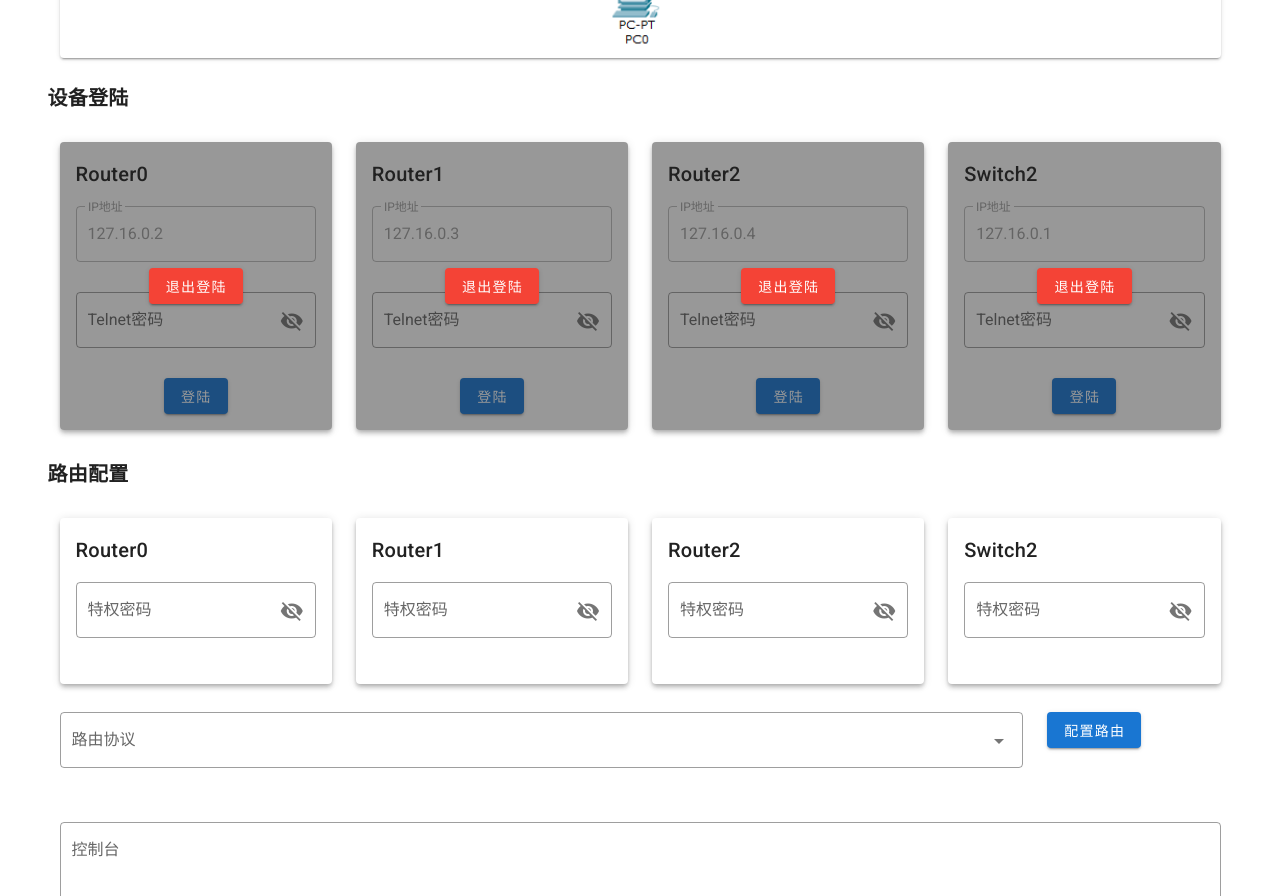
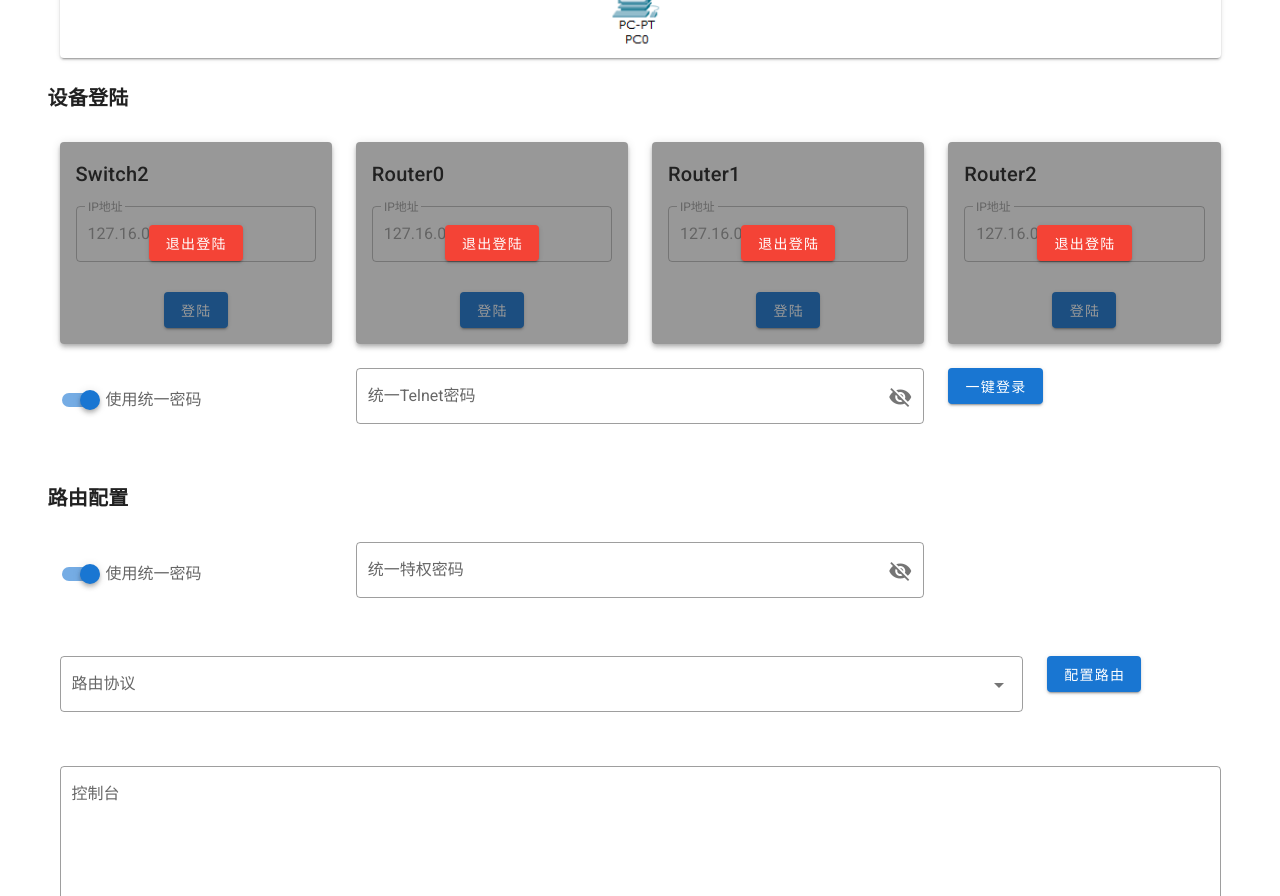
Before and after one commit to codelumos/dynamic-routing-front-end, a Vue app: page / in a window 1280 px wide. Shown: the part 440-1336 px from the top of the page. Built offline with nearby package versions, Linux system fonts and the light colour scheme.

Commit message:
增加配置统一密码的功能

```diff
--- a/src/components/Config.vue
+++ b/src/components/Config.vue
@@ -8,19 +8,38 @@
 
     <p style="white-space: pre-line"></p>
 
-    <v-row class="text-center">
+    <v-row class="text-center" v-show="!pwd_uf_en">
+      <v-col sm="3">
+        <v-card elevation="4">
+          <v-card-title>Switch2</v-card-title>
+          <v-card-text>
+            <v-text-field
+                v-model="pwd_s2"
+                label="特权密码"
+                required
+                outlined
+                :append-icon="show_s2 ? 'mdi-eye' : 'mdi-eye-off'"
+                :type="show_s2 ? 'text' : 'password'"
+                @click:append="show_s2 = !show_s2"
+            ></v-text-field>
+          </v-card-text>
+        </v-card>
+      </v-col>
+
+      <v-spacer></v-spacer>
+
       <v-col sm="3">
         <v-card elevation="4">
           <v-card-title>Router0</v-card-title>
           <v-card-text>
             <v-text-field
-                v-model="pwd_enable_r0"
+                v-model="pwd_r0"
                 label="特权密码"
                 required
                 outlined
-                :append-icon="show_r0_2 ? 'mdi-eye' : 'mdi-eye-off'"
-                :type="show_r0_2 ? 'text' : 'password'"
-                @click:append="show_r0_2 = !show_r0_2"
+                :append-icon="show_r0 ? 'mdi-eye' : 'mdi-eye-off'"
+                :type="show_r0 ? 'text' : 'password'"
+                @click:append="show_r0 = !show_r0"
             ></v-text-field>
           </v-card-text>
         </v-card>
@@ -33,13 +52,13 @@
           <v-card-title>Router1</v-card-title>
           <v-card-text>
             <v-text-field
-                v-model="pwd_enable_r1"
+                v-model="pwd_r1"
                 label="特权密码"
                 required
                 outlined
-                :append-icon="show_r1_2 ? 'mdi-eye' : 'mdi-eye-off'"
-                :type="show_r1_2 ? 'text' : 'password'"
-                @click:append="show_r1_2 = !show_r1_2"
+                :append-icon="show_r1 ? 'mdi-eye' : 'mdi-eye-off'"
+                :type="show_r1 ? 'text' : 'password'"
+                @click:append="show_r1 = !show_r1"
             ></v-text-field>
           </v-card-text>
         </v-card>
@@ -52,35 +71,37 @@
           <v-card-title>Router2</v-card-title>
           <v-card-text>
             <v-text-field
-                v-model="pwd_enable_r2"
+                v-model="pwd_r2"
                 label="特权密码"
                 required
                 outlined
-                :append-icon="show_r2_2 ? 'mdi-eye' : 'mdi-eye-off'"
-                :type="show_r2_2 ? 'text' : 'password'"
-                @click:append="show_r2_2 = !show_r2_2"
+                :append-icon="show_r2 ? 'mdi-eye' : 'mdi-eye-off'"
+                :type="show_r2 ? 'text' : 'password'"
+                @click:append="show_r2 = !show_r2"
             ></v-text-field>
           </v-card-text>
         </v-card>
       </v-col>
+    </v-row>
 
-      <v-spacer></v-spacer>
-
+    <v-row>
       <v-col sm="3">
-        <v-card elevation="4">
-          <v-card-title>Switch2</v-card-title>
-          <v-card-text>
-            <v-text-field
-                v-model="pwd_enable_s2"
-                label="特权密码"
-                required
-                outlined
-                :append-icon="show_s2_2 ? 'mdi-eye' : 'mdi-eye-off'"
-                :type="show_s2_2 ? 'text' : 'password'"
-                @click:append="show_s2_2 = !show_s2_2"
-            ></v-text-field>
-          </v-card-text>
-        </v-card>
+        <v-switch
+            v-model="pwd_uf_en"
+            :label="`使用统一密码`"
+        ></v-switch>
+      </v-col>
+      <v-col sm="6">
+        <v-text-field
+            v-show="pwd_uf_en"
+            v-model="pwd_uf"
+            label="统一特权密码"
+            required
+            outlined
+            :append-icon="show_uf ? 'mdi-eye' : 'mdi-eye-off'"
+            :type="show_uf ? 'text' : 'password'"
+            @click:append="show_uf = !show_uf"
+        ></v-text-field>
       </v-col>
     </v-row>
 
@@ -124,14 +145,19 @@ export default {
   name: "Config",
   data() {
     return {
-      pwd_enable_r0: '',
-      show_r0_2: false,
-      pwd_enable_r1: '',
-      show_r1_2: false,
-      pwd_enable_r2: '',
-      show_r2_2: false,
-      pwd_enable_s2: '',
-      show_s2_2: false
+      // 使用统一密码
+      pwd_uf_en: true,
+      pwd_uf: '',
+      // 设备独立密码
+      pwd_r0: '',
+      pwd_r1: '',
+      pwd_r2: '',
+      pwd_s2: '',
+      // 密码可见性
+      show_r0: false,
+      show_r1: false,
+      show_r2: false,
+      show_s2: false
     }
   }
 }
--- a/src/components/Login.vue
+++ b/src/components/Login.vue
@@ -11,6 +11,48 @@
     <v-row class="text-center">
       <v-col sm="3">
         <v-card elevation="4">
+          <v-card-title>Switch2</v-card-title>
+          <v-card-text>
+            <v-text-field
+                v-model="ip_s2"
+                label="IP地址"
+                required
+                outlined
+                disabled
+            ></v-text-field>
+            <v-text-field
+                v-show="!pwd_uf_en"
+                v-model="pwd_s2"
+                label="Telnet密码"
+                required
+                outlined
+                :append-icon="show_s2 ? 'mdi-eye' : 'mdi-eye-off'"
+                :type="show_s2 ? 'text' : 'password'"
+                @click:append="show_s2 = !show_s2"
+            ></v-text-field>
+            <v-btn elevation="2" color="primary" v-on:click="login_s2">
+              登陆
+            </v-btn>
+          </v-card-text>
+          <v-overlay
+              :absolute=true
+              :z-index=0
+              :value="login_state_s2"
+          >
+            <v-btn
+                color="red lighten"
+                @click="login_state_s2 = false"
+            >
+              退出登陆
+            </v-btn>
+          </v-overlay>
+        </v-card>
+      </v-col>
+
+      <v-spacer></v-spacer>
+
+      <v-col sm="3">
+        <v-card elevation="4">
           <v-card-title>Router0</v-card-title>
           <v-card-text>
             <v-text-field
@@ -21,13 +63,14 @@
                 disabled
             ></v-text-field>
             <v-text-field
-                v-model="pwd_telnet_r0"
+                v-show="!pwd_uf_en"
+                v-model="pwd_r0"
                 label="Telnet密码"
                 required
                 outlined
-                :append-icon="show_r0_1 ? 'mdi-eye' : 'mdi-eye-off'"
-                :type="show_r0_1 ? 'text' : 'password'"
-                @click:append="show_r0_1 = !show_r0_1"
+                :append-icon="show_r0 ? 'mdi-eye' : 'mdi-eye-off'"
+                :type="show_r0 ? 'text' : 'password'"
+                @click:append="show_r0 = !show_r0"
             ></v-text-field>
             <v-btn elevation="2" color="primary" v-on:click="login_r0">
               登陆
@@ -36,11 +79,11 @@
           <v-overlay
               :absolute=true
               :z-index=0
-              :value="login_succeed_r0"
+              :value="login_state_r0"
           >
             <v-btn
                 color="red lighten"
-                @click="login_succeed_r0 = false"
+                @click="login_state_r0 = false"
             >
               退出登陆
             </v-btn>
@@ -62,13 +105,14 @@
                 disabled
             ></v-text-field>
             <v-text-field
-                v-model="pwd_telnet_r1"
+                v-show="!pwd_uf_en"
+                v-model="pwd_r1"
                 label="Telnet密码"
                 required
                 outlined
-                :append-icon="show_r1_1 ? 'mdi-eye' : 'mdi-eye-off'"
-                :type="show_r1_1 ? 'text' : 'password'"
-                @click:append="show_r1_1 = !show_r1_1"
+                :append-icon="show_r1_ ? 'mdi-eye' : 'mdi-eye-off'"
+                :type="show_r1 ? 'text' : 'password'"
+                @click:append="show_r1 = !show_r1"
             ></v-text-field>
             <v-btn elevation="2" color="primary" v-on:click="login_r1">
               登陆
@@ -77,11 +121,11 @@
           <v-overlay
               :absolute=true
               :z-index=0
-              :value="login_succeed_r1"
+              :value="login_state_r1"
           >
             <v-btn
                 color="red lighten"
-                @click="login_succeed_r1 = false"
+                @click="login_state_r1 = false"
             >
               退出登陆
             </v-btn>
@@ -103,13 +147,14 @@
                 disabled
             ></v-text-field>
             <v-text-field
-                v-model="pwd_telnet_r2"
+                v-show="!pwd_uf_en"
+                v-model="pwd_r2"
                 label="Telnet密码"
                 required
                 outlined
-                :append-icon="show_r2_1 ? 'mdi-eye' : 'mdi-eye-off'"
-                :type="show_r2_1 ? 'text' : 'password'"
-                @click:append="show_r2_1 = !show_r2_1"
+                :append-icon="show_r2 ? 'mdi-eye' : 'mdi-eye-off'"
+                :type="show_r2 ? 'text' : 'password'"
+                @click:append="show_r2 = !show_r2"
             ></v-text-field>
             <v-btn elevation="2" color="primary" v-on:click="login_r2">
               登陆
@@ -118,52 +163,11 @@
           <v-overlay
               :absolute=true
               :z-index=0
-              :value="login_succeed_r2"
+              :value="login_state_r2"
           >
             <v-btn
                 color="red lighten"
-                @click="login_succeed_r2 = false"
-            >
-              退出登陆
-            </v-btn>
-          </v-overlay>
-        </v-card>
-      </v-col>
-
-      <v-spacer></v-spacer>
-
-      <v-col sm="3">
-        <v-card elevation="4">
-          <v-card-title>Switch2</v-card-title>
-          <v-card-text>
-            <v-text-field
-                v-model="ip_s2"
-                label="IP地址"
-                required
-                outlined
-                disabled
-            ></v-text-field>
-            <v-text-field
-                v-model="pwd_telnet_s2"
-                label="Telnet密码"
-                required
-                outlined
-                :append-icon="show_s2_1 ? 'mdi-eye' : 'mdi-eye-off'"
-                :type="show_s2_1 ? 'text' : 'password'"
-                @click:append="show_s2_1 = !show_s2_1"
-            ></v-text-field>
-            <v-btn elevation="2" color="primary" v-on:click="login_s2">
-              登陆
-            </v-btn>
-          </v-card-text>
-          <v-overlay
-              :absolute=true
-              :z-index=0
-              :value="login_succeed_s2"
-          >
-            <v-btn
-                color="red lighten"
-                @click="login_succeed_s2 = false"
+                @click="login_state_r2 = false"
             >
               退出登陆
             </v-btn>
@@ -171,6 +175,37 @@
         </v-card>
       </v-col>
     </v-row>
+
+    <v-row>
+      <v-col sm="3">
+        <v-switch
+            v-model="pwd_uf_en"
+            :label="`使用统一密码`"
+        ></v-switch>
+      </v-col>
+      <v-col sm="6">
+        <v-text-field
+            v-show="pwd_uf_en"
+            v-model="pwd_uf"
+            label="统一Telnet密码"
+            required
+            outlined
+            :append-icon="show_uf ? 'mdi-eye' : 'mdi-eye-off'"
+            :type="show_uf ? 'text' : 'password'"
+            @click:append="show_uf = !show_uf"
+        ></v-text-field>
+      </v-col>
+      <v-col sm="3">
+        <v-btn
+            v-show="pwd_uf_en"
+            color="primary"
+            v-on:click="login_all"
+        >
+          一键登录
+        </v-btn>
+      </v-col>
+    </v-row>
+
   </v-container>
 </template>
 
@@ -182,31 +217,56 @@ export default {
 
   data() {
     return {
+      // IP地址
+      ip_s2: '127.16.0.1',
       ip_r0: '127.16.0.2',
-      pwd_telnet_r0: '',
-      show_r0_1: false,
-      login_succeed_r0: true,
       ip_r1: '127.16.0.3',
-      pwd_telnet_r1: '',
-      show_r1_1: false,
-      login_succeed_r1: true,
       ip_r2: '127.16.0.4',
-      pwd_telnet_r2: '',
-      show_r2_1: false,
-      login_succeed_r2: true,
-      ip_s2: '127.16.0.1',
-      pwd_telnet_s2: '',
-      show_s2_1: false,
-      login_succeed_s2: true
+      // 使用统一密码
+      pwd_uf_en: true,
+      pwd_uf: '',
+      // 设备独立密码
+      pwd_s2: '',
+      pwd_r0: '',
+      pwd_r1: '',
+      pwd_r2: '',
+      // 密码可见性
+      show_uf: false,
+      show_s2: false,
+      show_r0: false,
+      show_r1: false,
+      show_r2: false,
+      // 登陆状态
+      login_state_s2: true,
+      login_state_r0: true,
+      login_state_r1: true,
+      login_state_r2: true
     }
   },
   methods: {
+    login_s2() {
+      const url = 'http://127.0.0.1:5000/login'
+      let params = {
+        dev_no: 's2',
+        ip: this.ip_s2,
+        pwd: this.pwd_uf_en ? this.pwd_uf : this.pwd_s2
+      }
+      axios({
+        method: 'post',
+        url: url,
+        data: params
+      }).then(res => {
+        console.log(res)
+      }).catch(err => {
+        console.log(err)
+      })
+    },
     login_r0() {
       const url = 'http://127.0.0.1:5000/login'
       let params = {
         dev_no: 'r0',
         ip: this.ip_r0,
-        pwd: this.pwd_telnet_r0
+        pwd: this.pwd_uf_en ? this.pwd_uf : this.pwd_r0
       }
       axios({
         method: 'post',
@@ -223,7 +283,7 @@ export default {
       let params = {
         dev_no: 'r1',
         ip: this.ip_r1,
-        pwd: this.pwd_telnet_r1
+        pwd: this.pwd_uf_en ? this.pwd_uf : this.pwd_r1
       }
       axios({
         method: 'post',
@@ -240,7 +300,7 @@ export default {
       let params = {
         dev_no: 'r2',
         ip: this.ip_r2,
-        pwd: this.pwd_telnet_r2
+        pwd: this.pwd_uf_en ? this.pwd_uf : this.pwd_r2
       }
       axios({
         method: 'post',
@@ -252,12 +312,10 @@ export default {
         console.log(err)
       })
     },
-    login_s2() {
+    login_all() {
       const url = 'http://127.0.0.1:5000/login'
       let params = {
-        dev_no: 's2',
-        ip: this.ip_s2,
-        pwd: this.pwd_telnet_s2
+        pwd: this.pwd_uf
       }
       axios({
         method: 'post',
```
